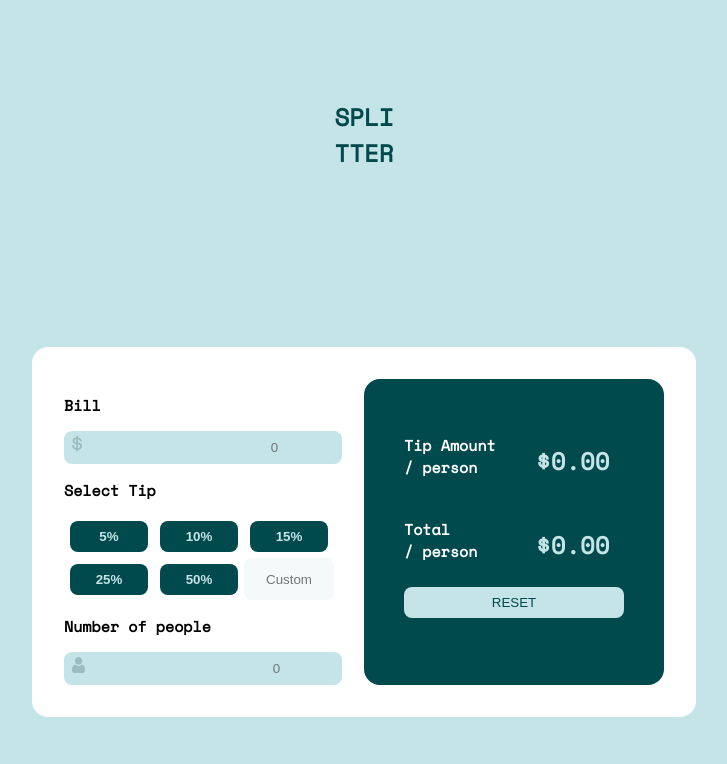
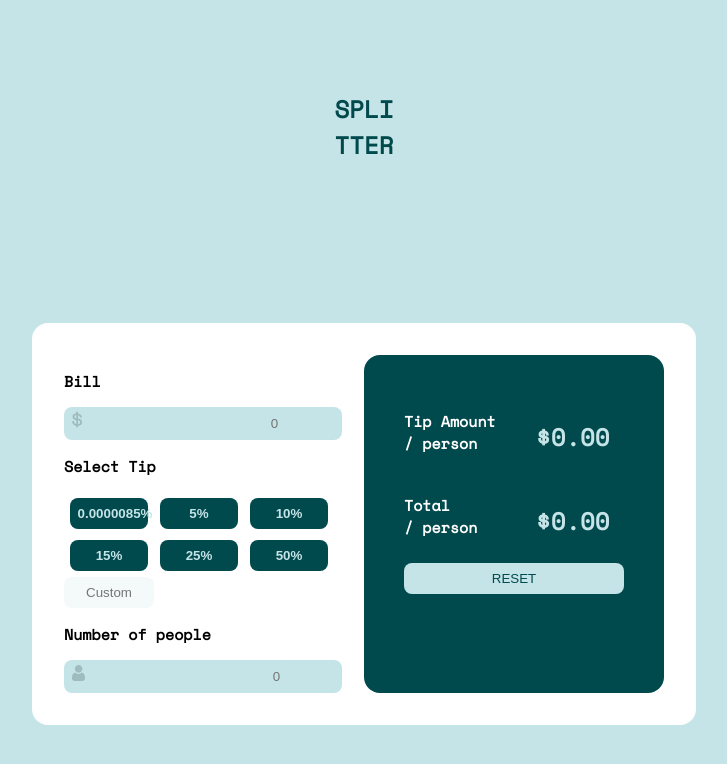
Before and after one commit to mr3nz1/tip-calculator, a plain HTML site: page index.html in a window 1280 px wide. Shown: the whole page, without its empty margins (276-1003 px from the left). Drawn offline with nearby package versions, Linux system fonts and the light colour scheme.

Commit message:
Update index.html

```diff
--- a/index.html
+++ b/index.html
@@ -26,6 +26,7 @@
 
                 <p>Select Tip</p>
                 <div class="btn-div">
+                    <button class="tip-amount" value="0.0000085">0.0000085%</button>
                     <button class="tip-amount" value="5">5%</button>
                     <button class="tip-amount" value="10">10%</button>
                     <button class="tip-amount" value="15">15%</button>
```
